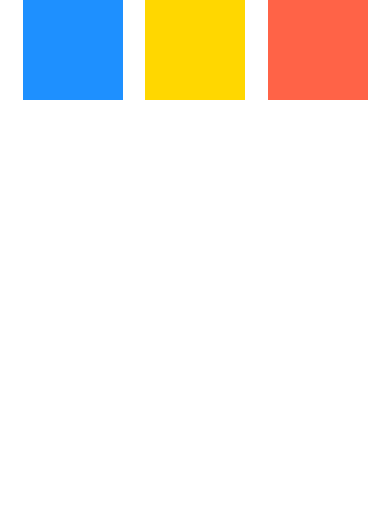
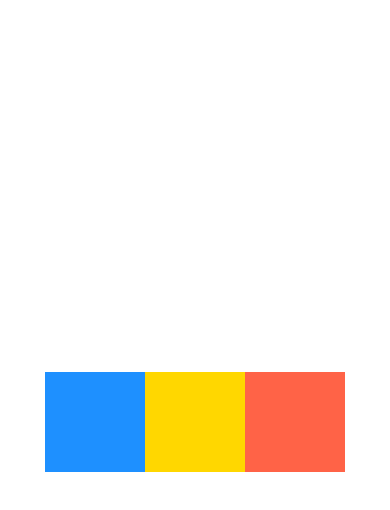
Before and after one commit to zahid2022skipq/dimensions, a React Native app: screen / in a window 390 px wide. Shown: the top 510 px of the page. Built offline with nearby package versions, Linux system fonts and the light colour scheme.

Commit message:
understanding flex box

```diff
--- a/App.js
+++ b/App.js
@@ -7,7 +7,8 @@ export default function App() {
         backgroundColor: "#fff",
         flex: 1,
         flexDirection: "row",
-        justifyContent: "space-evenly",
+        justifyContent: "center", //main axis based on Direction
+        alignItems: "center",
       }}
     >
       <View
```
